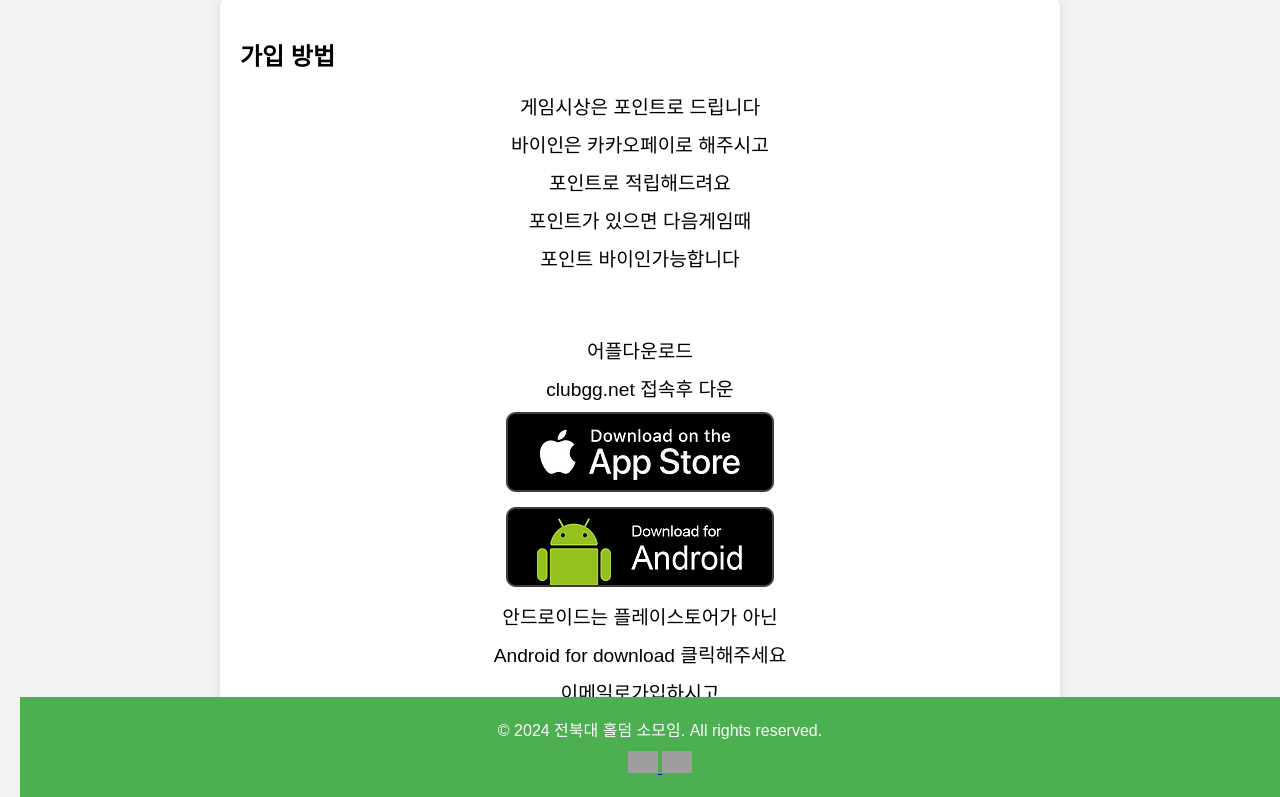
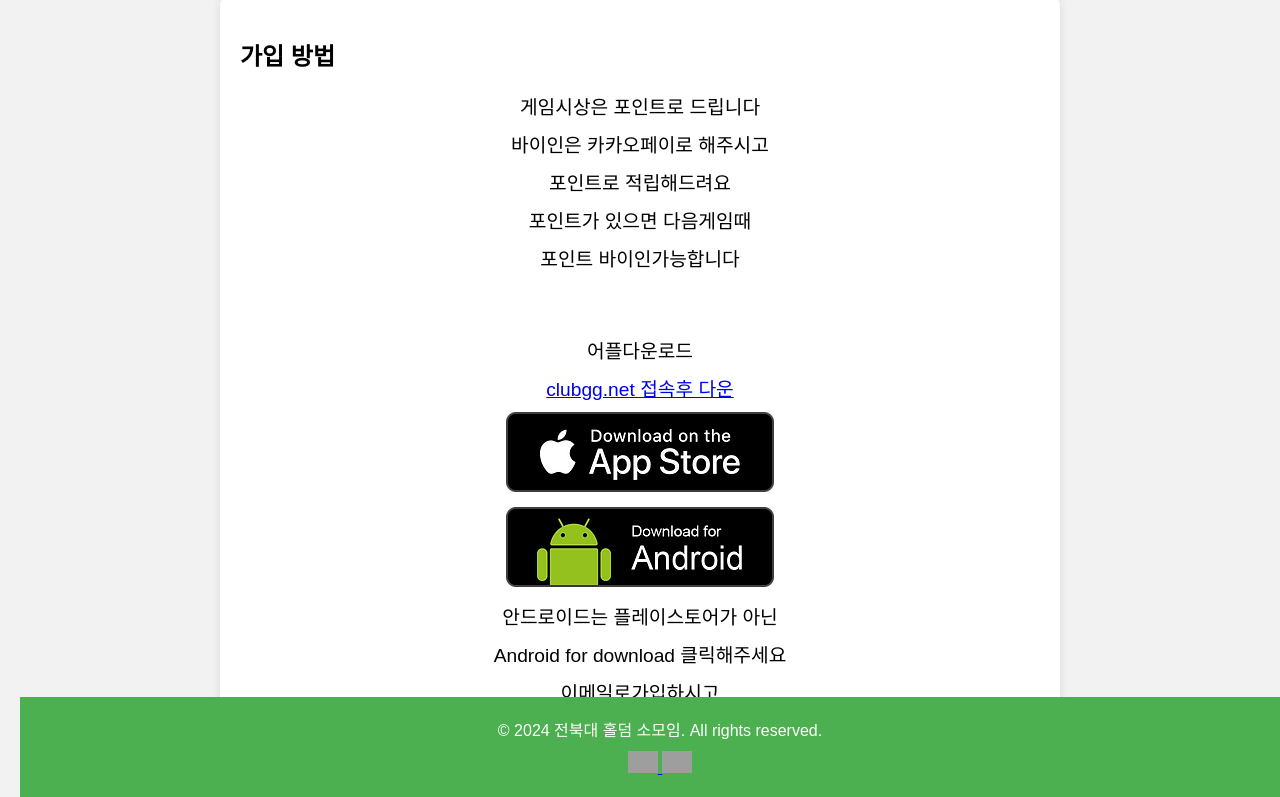
Before and after one commit to handream7/jbnuhd, a plain HTML site: page index.html in a window 1280 px wide. Both pictures are taken after a click on the link "가입 방법". Shown: the part 151-948 px from the top of the page. Drawn offline with Linux system fonts and the light colour scheme; grey boxes are pictures that could not be loaded.

Commit message:
Add files via upload

```diff
--- a/index.html
+++ b/index.html
@@ -109,7 +109,7 @@
 <p style="text-align:center;">포인트 바이인가능합니다</p>
 <p style="text-align:center;"><br></br></p>
 <p style="text-align:center;">어플다운로드</p>
-<p style="text-align:center;">clubgg.net 접속후 다운</p>
+<p style="text-align:center;"><a href="https://clubgg.net" target="_blank">clubgg.net 접속후 다운</a></p>
  <p style="text-align:center;">
                 <img src="https://raw.githubusercontent.com/handream7/jbnuhd/refs/heads/main/appstore.webp">
             </a></p>
```
